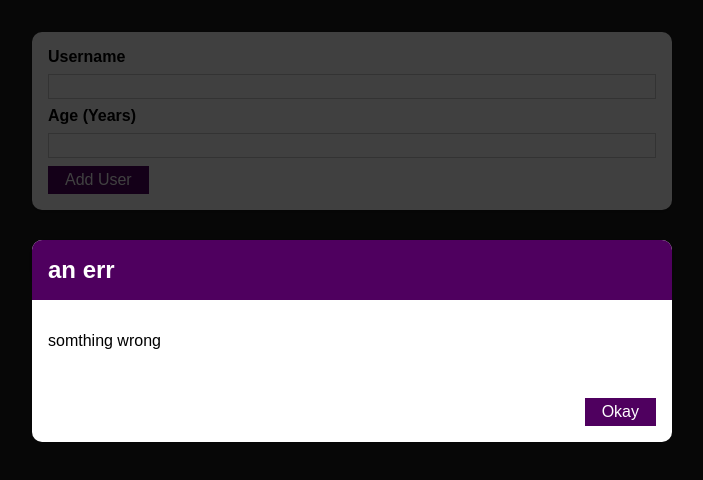
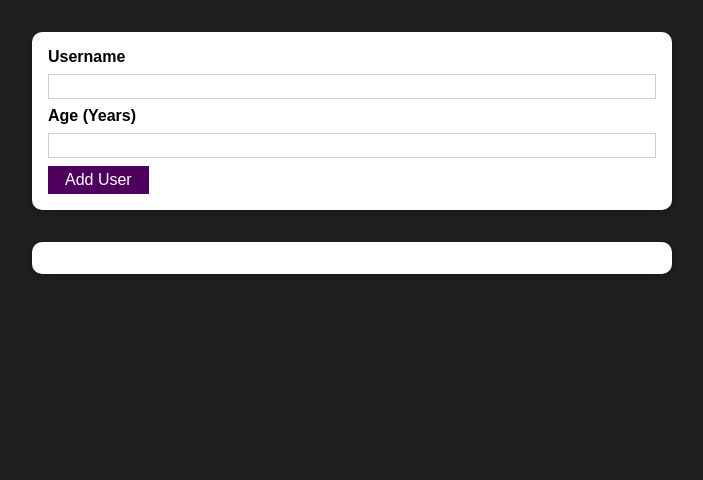
Before and after one commit to ak1484/Complete-React-Project-udemyP, a React (Create React App) app: page / in a window 1280 px wide. Shown: the top 480 px of the page, without its empty margins (288-991 px from the left). Built offline with nearby package versions, Linux system fonts and the light colour scheme.

Commit message:
Managing the Error State

```diff
--- a/src/components/UI/ErrorModel.js
+++ b/src/components/UI/ErrorModel.js
@@ -5,7 +5,7 @@
 const ErrorModel = (props) => {
   return (
     <div>
-      <div className={classes.backdrop} />
+      <div className={classes.backdrop} onClick={props.onConfirm} />
       <Card className={classes.modal}>
         <header className={classes.header}>
           <h2>{props.title}</h2>
@@ -14,7 +14,7 @@
           <p>{props.message}</p>
         </div>
         <footer className={classes.actions}>
-          <Button>Okay</Button>
+          <Button onClick={props.onConfirm}>Okay</Button>
         </footer>
       </Card>
     </div>
--- a/src/components/Users/AddUser.js
+++ b/src/components/Users/AddUser.js
@@ -6,12 +6,21 @@
 const AddUser = (props) => {
   const [enteredUsername, setEnteredUsername] = useState("");
   const [enteredAge, setEnteredAge] = useState("");
+  const [error, setError] = useState();
   const addUserHandler = (event) => {
     event.preventDefault();
     if (enteredUsername.trim().length === 0 || enteredAge.trim().length === 0) {
+      setError({
+        title: "Invalid input",
+        message: "Please enter a valid name and age (non-empty values)",
+      });
       return;
     }
     if (+enteredAge < 1) {
+      setError({
+        title: "Invalid age",
+        message: "Please enter a valid age (non-empty values)",
+      });
       return;
     }
     props.onAddUser(enteredUsername, enteredAge);
@@ -24,9 +33,18 @@
   const ageChangeHandler = (e) => {
     setEnteredAge(e.target.value);
   };
+  const errorHandler = () => {
+    setError(null);
+  };
   return (
     <div>
-      <ErrorModel title="an err" message="somthing wrong"></ErrorModel>
+      {error && (
+        <ErrorModel
+          title={error.title}
+          message={error.message}
+          onConfirm={errorHandler}
+        />
+      )}
       <Card className={classes.input}>
         <form onSubmit={addUserHandler}>
           <label htmlFor="username">Username</label>
```
